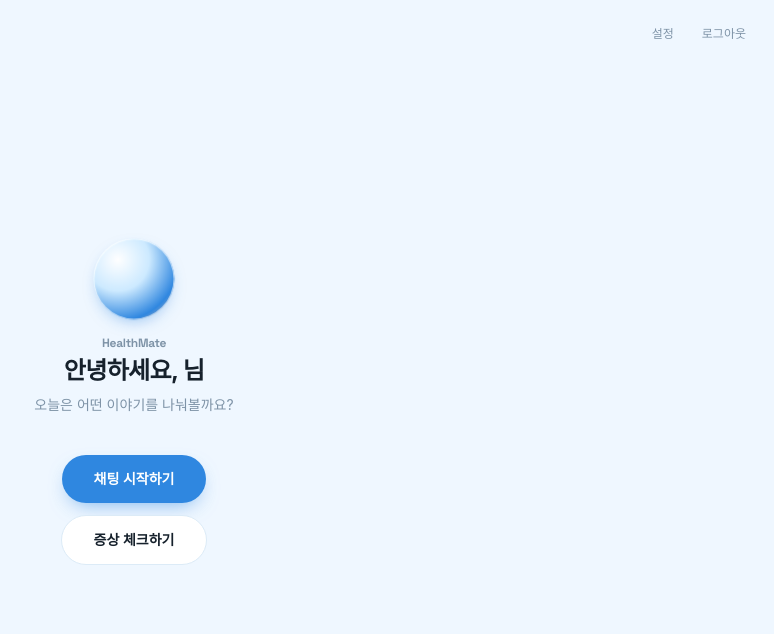
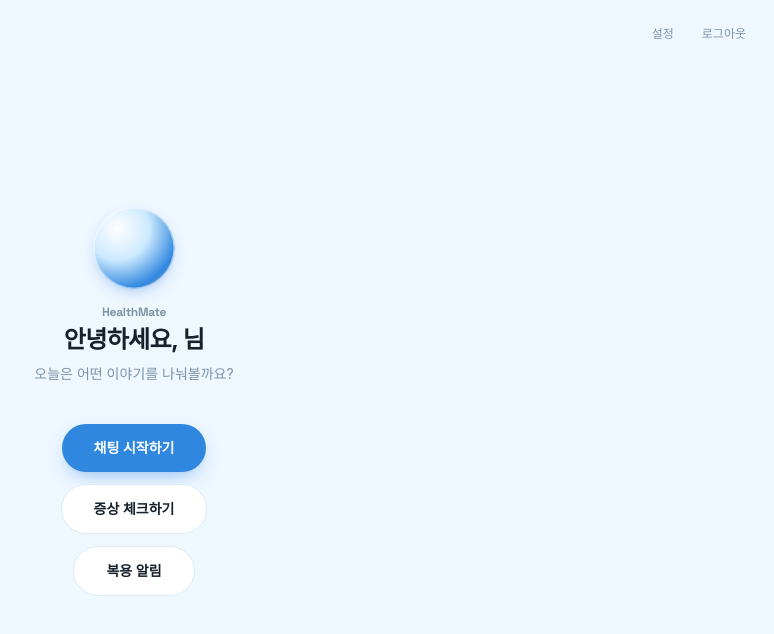
Before and after one commit to hoi256678-cpu/ai-chat, a Next.js app: page /main in a window 1280 px wide. Shown: the top 634 px of the page, without its empty margins (506-1280 px from the left). Built offline with nearby package versions, Linux system fonts and the light colour scheme; no server answers; a web font is replaced by a local one.

Commit message:
Add missing nav entry point to /medications from main hub
The medication reminder feature had no way to reach it from the app
— only /medications itself linked onward via its own "+ 약 추가"
button. Add a third action button on the main hub, matching the
existing chat/symptom-check buttons.

```diff
--- a/app/main/page.tsx
+++ b/app/main/page.tsx
@@ -78,6 +78,13 @@ export default function MainPage() {
             >
               증상 체크하기
             </button>
+
+            <button
+              onClick={() => router.push("/medications")}
+              className="rounded-full border border-line bg-surface px-8 py-3.5 text-sm font-semibold text-ink transition hover:border-accent/40 hover:bg-tint active:scale-[0.98]"
+            >
+              복용 알림
+            </button>
           </div>
         </div>
       </div>
```
